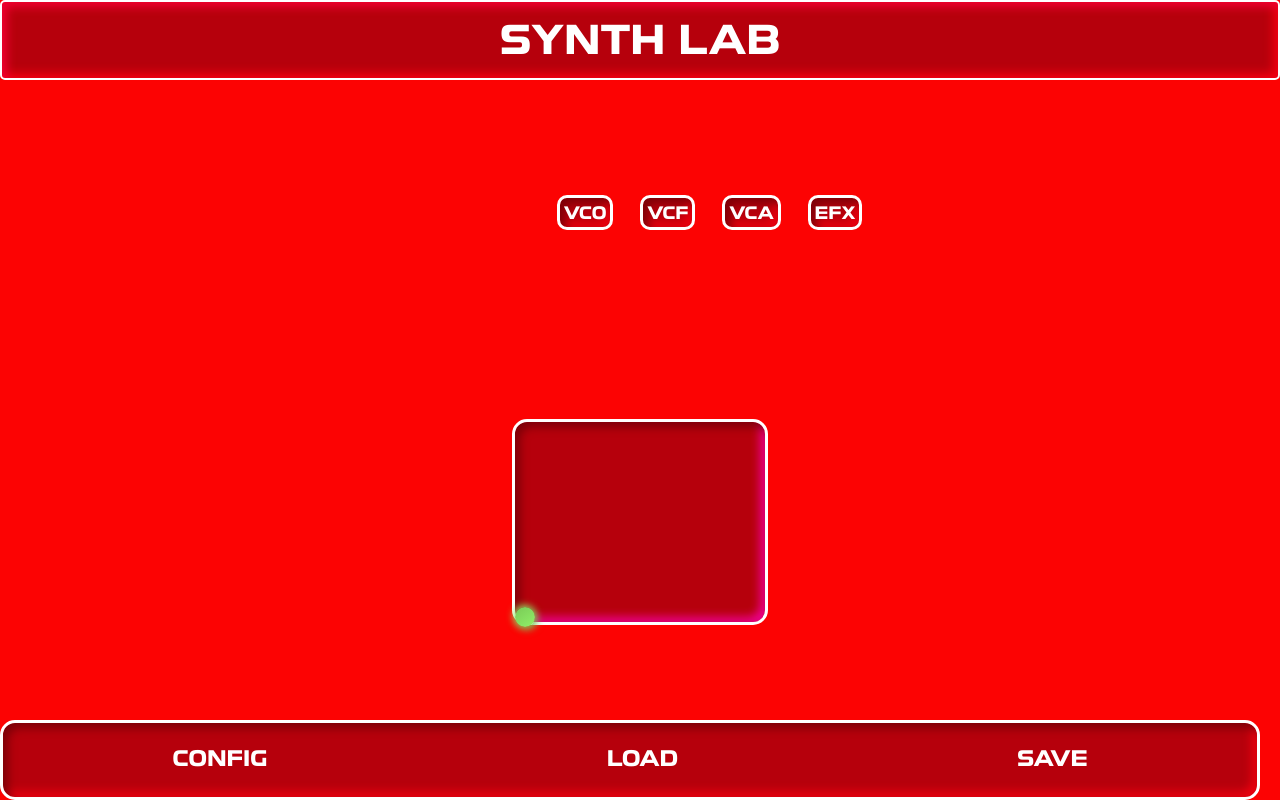
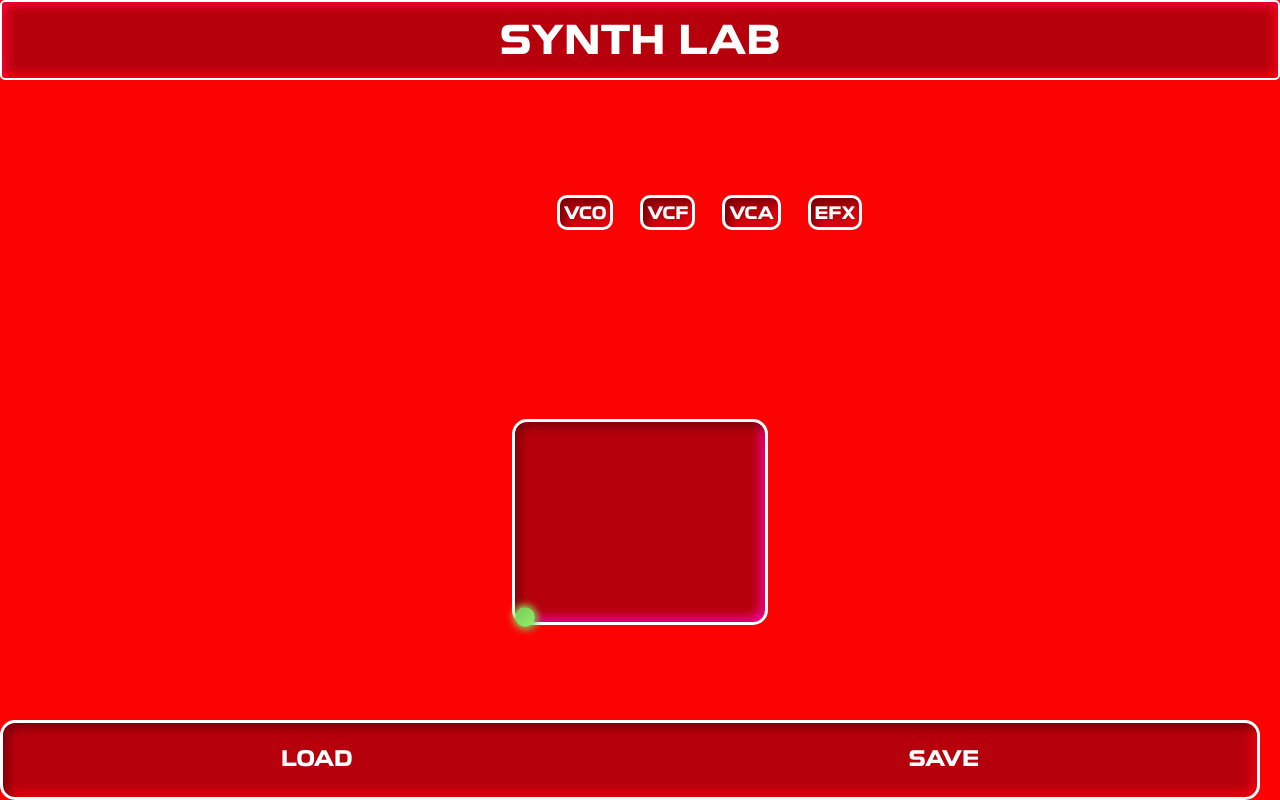
Before and after one commit to PhilippAubert/capstone-digitalSynth, a React (Create React App) app: page / in a window 1280 px wide. Built offline with nearby package versions, Linux system fonts and the light colour scheme.

Commit message:
Remove Config-Button

```diff
--- a/src/components/Footer.js
+++ b/src/components/Footer.js
@@ -7,9 +7,6 @@ export default function Footer({ onClickSave, onClickLoad }) {
     <div className="Footer">
       <Switch>
         <div className="FooterNav">
-          <Route>
-            <h2>CONFIG</h2>
-          </Route>
           <Route>
             <h2 onClick={onClickLoad}>LOAD</h2>
           </Route>
```
